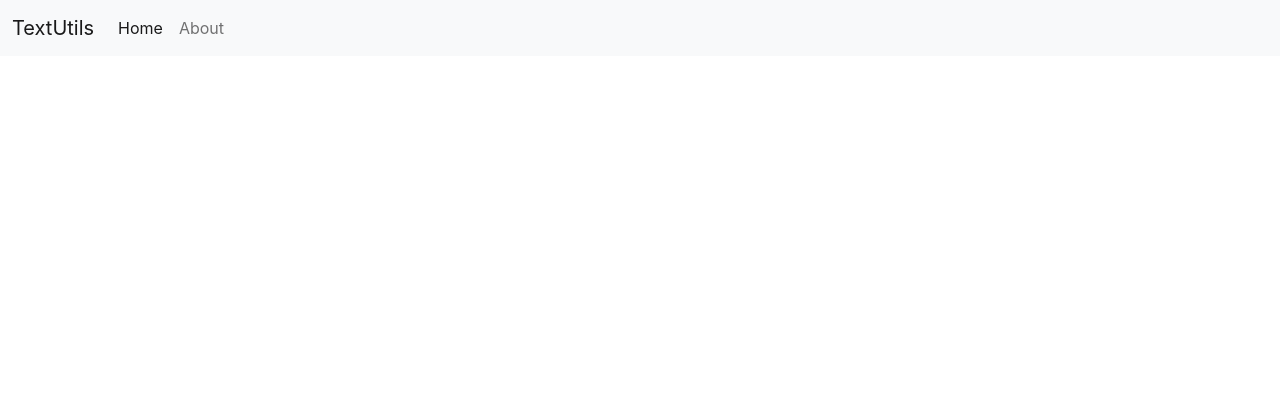
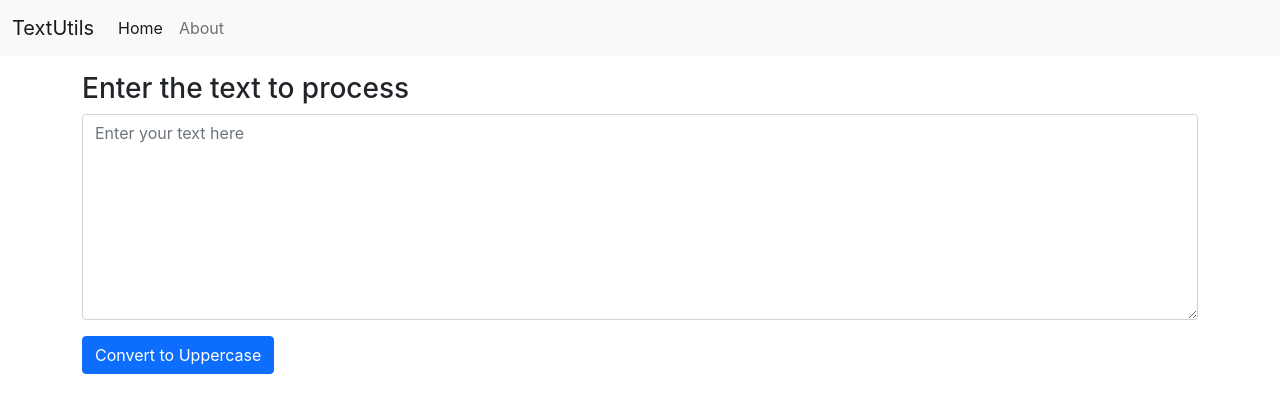
Before and after one commit to abhinavh27/TextUtils, a React (Create React App) app: page / in a window 1280 px wide. Shown: the top 412 px of the page. Built offline with nearby package versions, Linux system fonts and the light colour scheme.

Commit message:
Used States and Events

```diff
--- a/src/App.js
+++ b/src/App.js
@@ -1,10 +1,14 @@
 import "./App.css";
 import Navbar from "./Components/Navbar";
+import TextForm from "./Components/TextForm";
 
 function App() {
   return (
     <>
-      <Navbar title= "TextUtils"/>
+      <Navbar title="TextUtils" />
+      <div className="container my-3">
+        <TextForm heading="Enter the text to process" />
+      </div>
     </>
   );
 }
--- /dev/null
+++ b/src/Components/TextForm.js
@@ -0,0 +1,33 @@
+import React, { useState } from 'react';
+import PropTypes from 'prop-types';
+
+export default function TextForm(props)
+{
+
+  const handleOnChange=(event)=>{
+    // console.log("on change fired");
+    setText(event.target.value);
+  }
+
+  const handleUpperCase=()=>{
+    // console.log("upper case button was clicked");
+    let newText=text.toUpperCase();
+    setText(newText);
+  }
+
+  const [text,setText]=useState("");
+
+  return (
+    <div>
+      <h3>{props.heading}</h3>
+      <div className="mb-3">
+        <textarea className="form-control" id="myText" value = {text} placeholder='Enter your text here' onChange={handleOnChange} rows="8"></textarea>
+      </div>
+      <div className="btn btn-primary" onClick={handleUpperCase}>Convert to Uppercase</div>
+    </div>
+  );
+}
+
+TextForm.propTypes={heading :PropTypes.string.isRequired}
+
+TextForm.defaultProps={heading:"Set heading here"}
```
